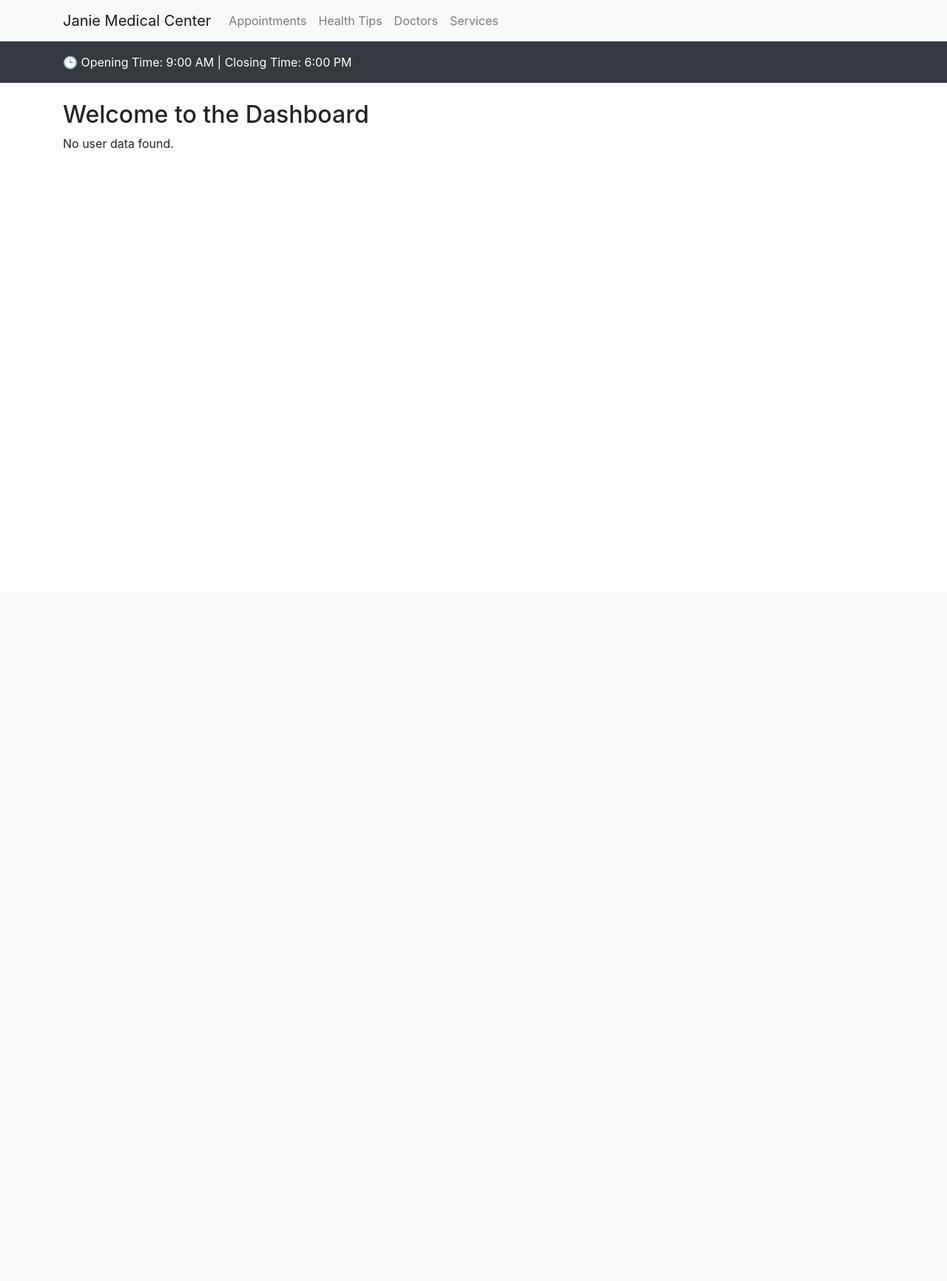
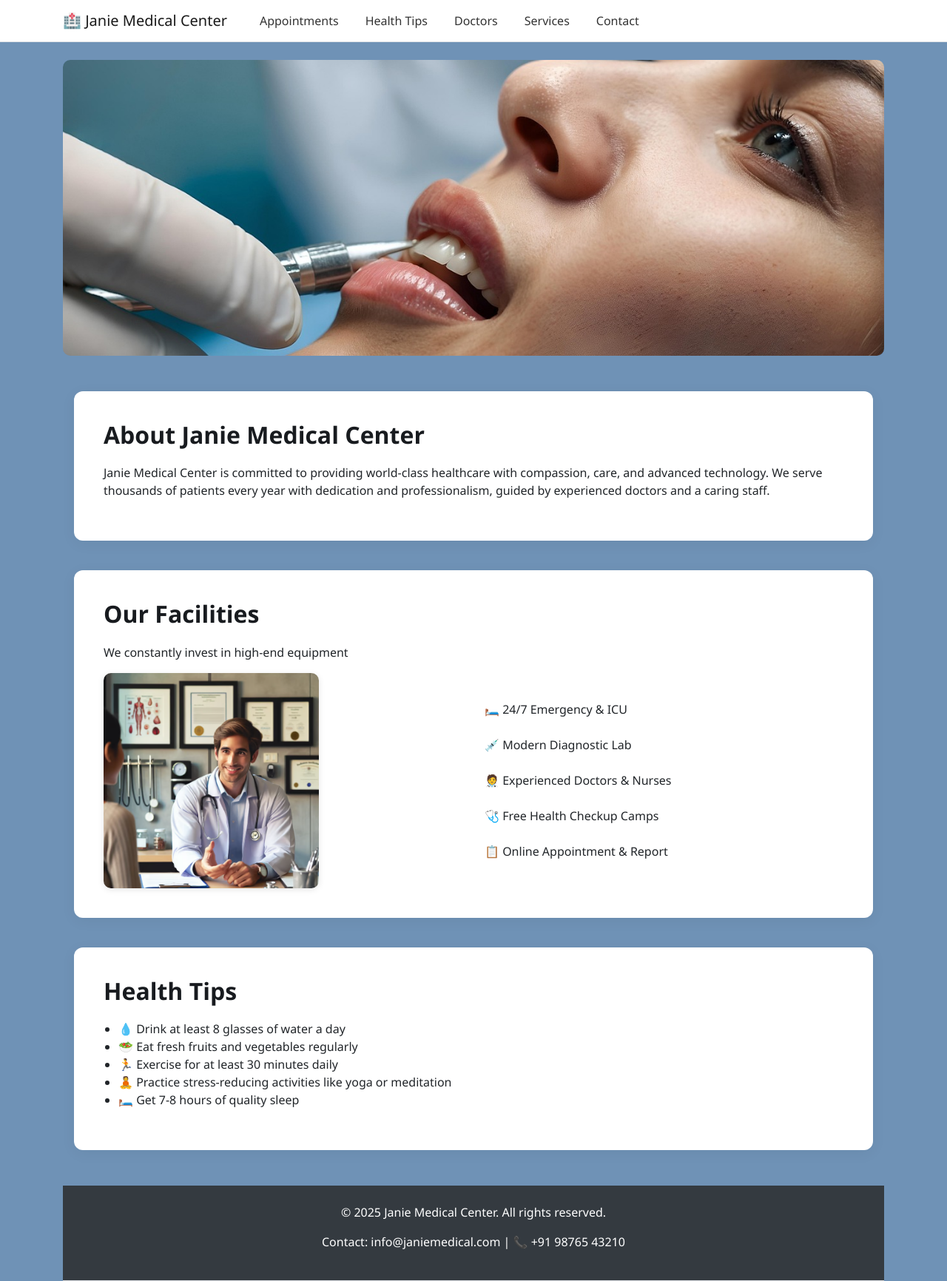
Before and after one commit to jahanOSTG/Healthguard_With-Smart-AI-Diagnosis-Hub, a Flask app: page /dashboard in a window 1280 px wide. Shown: the whole page at 74% size. Before the commit the page ends 201 px from the top, so only its background shows below. Run offline with Flask 3, Linux system fonts and the light colour scheme; the visitor is signed in with stand-in values (Sample User, id 1); some libraries are stand-ins or nearby versions.

Commit message:
Add files via upload

```diff
--- a/templates/app.html
+++ b/templates/app.html
@@ -12,6 +12,9 @@
   <script src="https://cdn.jsdelivr.net/npm/jquery@3.6.4/dist/jquery.slim.min.js"></script>
   <script src="https://cdn.jsdelivr.net/npm/popper.js@1.16.1/dist/umd/popper.min.js"></script>
   <script src="https://cdn.jsdelivr.net/npm/bootstrap@4.6.2/dist/js/bootstrap.bundle.min.js"></script>
+  <script src="https://cdn.jsdelivr.net/npm/@popperjs/core@2.11.6/dist/umd/popper.min.js"></script>
+<script src="https://cdn.jsdelivr.net/npm/bootstrap@5.3.0/dist/js/bootstrap.min.js"></script>
+
 </head>
 <body>
 
--- a/templates/dashboard.html
+++ b/templates/dashboard.html
@@ -1,56 +1,104 @@
 {% extends 'app.html' %}
+{% block extra_css %}
+
+<link rel="stylesheet" href="{{ url_for('static', filename='css/dashboard.css') }}">
+<script src="{{ url_for('static', filename='js/dashboard.js') }}"></script>
+
+{% endblock %}
+
 {% block content %}
 
-<!-- First Navbar with Features -->
+<!-- Navbar 1: Feature Links -->
 <nav class="navbar navbar-expand-lg navbar-light bg-light">
   <div class="container">
-    <a class="navbar-brand" href="#">Janie Medical Center</a>
-    <button class="navbar-toggler" type="button" data-bs-toggle="collapse" data-bs-target="#featureNavbar" aria-controls="featureNavbar" aria-expanded="false" aria-label="Toggle navigation">
+    <a class="navbar-brand" href="#">🏥 Janie Medical Center</a>
+    <button class="navbar-toggler" type="button" data-bs-toggle="collapse" data-bs-target="#featureNavbar">
       <span class="navbar-toggler-icon"></span>
     </button>
-
     <div class="collapse navbar-collapse" id="featureNavbar">
       <ul class="navbar-nav ms-auto">
-        <li class="nav-item">
-          <a class="nav-link" href="#">Appointments</a>
-        </li>
-        <li class="nav-item">
-          <a class="nav-link" href="#">Health Tips</a>
-        </li>
-        <li class="nav-item">
-          <a class="nav-link" href="#">Doctors</a>
-        </li>
-        <li class="nav-item">
-          <a class="nav-link" href="#">Services</a>
-        </li>
+        <li class="nav-item"><a class="nav-link" href="#">Appointments</a></li>
+        <li class="nav-item"><a class="nav-link" href="#">Health Tips</a></li>
+        <li class="nav-item"><a class="nav-link" href="#">Doctors</a></li>
+        <li class="nav-item"><a class="nav-link" href="#">Services</a></li>
+         <li class="nav-item"><a class="nav-link" href="{{ url_for('contact') }}">Contact</a></li>
       </ul>
     </div>
   </div>
 </nav>
 
-<!-- Second Navbar with Opening & Closing Time -->
-<nav class="navbar navbar-dark bg-dark">
-  <div class="container">
-    <span class="navbar-text text-white">
-      🕒 Opening Time: 9:00 AM | Closing Time: 6:00 PM
-    </span>
+
+<!-- Carousel -->
+<div class="container mt-4">
+  <div id="hospitalCarousel" class="carousel slide" data-bs-ride="carousel">
+    <div class="carousel-inner">
+      <div class="carousel-item active">
+        <img src="{{ url_for('static', filename='img/teeth.jpg') }}" class="d-block w-100" alt="Hospital Image 1">
+      </div>
+      <div class="carousel-item">
+        <img src="{{ url_for('static', filename='img/e.png') }}" class="d-block w-100" alt="Hospital Image 2">
+      </div>
+      <div class="carousel-item">
+        <img src="{{ url_for('static', filename='img/1.png') }}" class="d-block w-100" alt="Hospital Image 3">
+
   </div>
-</nav>
+</div>
 
-<!-- Dashboard Content -->
-<div class="container mt-4">
-  <h2>Welcome to the Dashboard</h2>
-
+<!-- Dashboard Info -->
+<div class="container mt-5">
   {% if user %}
-      <p>User Information:</p>
+    <div class="about-section">
+      <h2 class="section-title">Welcome, {{ user[1] }}</h2>
       <ul class="list-group">
-          <li class="list-group-item"><strong>Name:</strong> {{ user[1] }}</li>
-          <li class="list-group-item"><strong>Email:</strong> {{ user[2] }}</li>
+        <li class="list-group-item"><strong>Email:</strong> {{ user[2] }}</li>
       </ul>
       <a href="/logout" class="btn btn-danger mt-3">Logout</a>
-  {% else %}
-      <p>No user data found.</p>
+    </div>
   {% endif %}
+
+  <!-- About Us -->
+  <section class="about-section">
+    <h2 class="section-title">About Janie Medical Center</h2>
+    <p>
+      Janie Medical Center is committed to providing world-class healthcare with compassion, care, and advanced technology.
+      We serve thousands of patients every year with dedication and professionalism, guided by experienced doctors and a caring staff.
+    </p>
+  </section>
+
+  <!-- Facilities -->
+  <section class="facilities-section">
+    <h2 class="section-title">Our Facilities</h2>
+    <p>We constantly invest in high-end equipment</p>
+    <div class="row align-items-center">
+      <div class="col-md-6">
+        <img src="{{ url_for('static', filename='img/d3.avif') }}" alt="Facility" class="facility-img">
+      </div>
+      <div class="col-md-6">
+        <ul class="list-group">
+          <li class="list-group-item">🛏️ 24/7 Emergency & ICU</li>
+          <li class="list-group-item">💉 Modern Diagnostic Lab</li>
+          <li class="list-group-item">🧑‍⚕️ Experienced Doctors & Nurses</li>
+          <li class="list-group-item">🩺 Free Health Checkup Camps</li>
+          <li class="list-group-item">📋 Online Appointment & Report</li>
+        </ul>
+      </div>
+    </div>
+  </section>
+
+  <!-- Health Tips -->
+  <section class="tips-section">
+    <h2 class="section-title">Health Tips</h2>
+    <div class="health-tips">
+      <ul>
+        <li>💧 Drink at least 8 glasses of water a day</li>
+        <li>🥗 Eat fresh fruits and vegetables regularly</li>
+        <li>🏃 Exercise for at least 30 minutes daily</li>
+        <li>🧘 Practice stress-reducing activities like yoga or meditation</li>
+        <li>🛏️ Get 7-8 hours of quality sleep</li>
+      </ul>
+    </div>
+  </section>
 </div>
 
+{% include 'footer.html' %}
 {% endblock %}
--- /dev/null
+++ b/templates/footer.html
@@ -0,0 +1,30 @@
+<footer class="bg-dark text-white mt-5 py-4 w-100">
+  <div class="text-center">
+    <p>&copy; 2025 Janie Medical Center. All rights reserved.</p>
+    <p>
+      Contact:
+      <a href="mailto:info@janiemedical.com" class="text-white">info@janiemedical.com</a>
+      |
+      📞 +91 98765 43210
+    </p>
+  </div>
+</footer>
+
+<style>
+  footer {
+    width: 100%;
+    margin: 0;
+    padding: 0;
+    border-bottom: 1px solid #dee2e6;
+  }
+
+  footer div {
+    max-width: 100%;
+    padding-left: 15px;
+    padding-right: 15px;
+  }
+
+  body {
+    margin: 0;
+  }
+</style>
--- a/templates/index.html
+++ b/templates/index.html
@@ -1,6 +1,8 @@
 {% extends 'app.html' %}
 {% block extra_css %}
 <link rel="stylesheet" href="{{ url_for('static', filename='css/index.css') }}">
+
+
 
 {% endblock %}
 
```
Also changed, not shown: templates/contact.html (added, +89 -0 lines), templates/dashboard1.html (+124 -22 lines).
